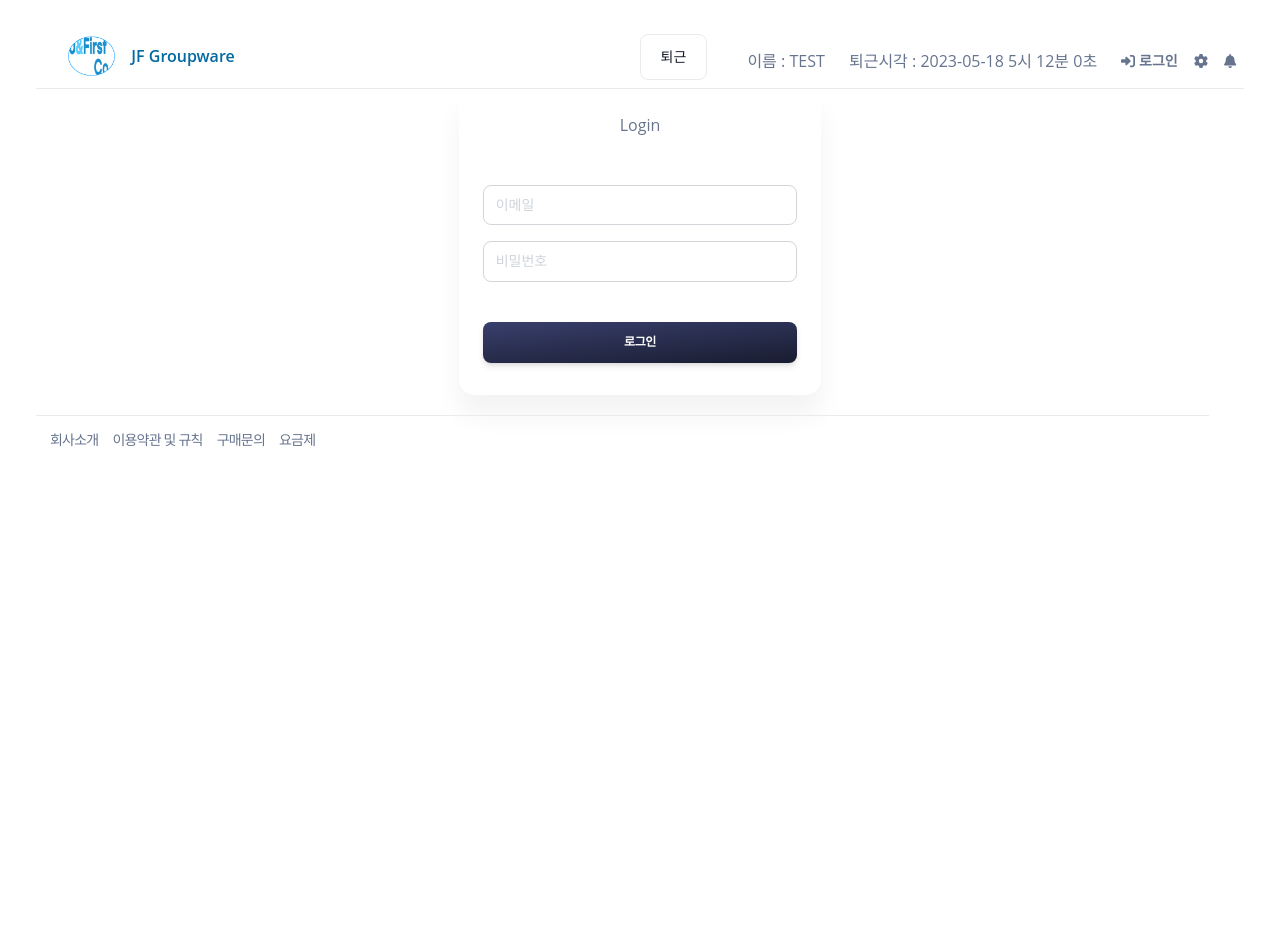
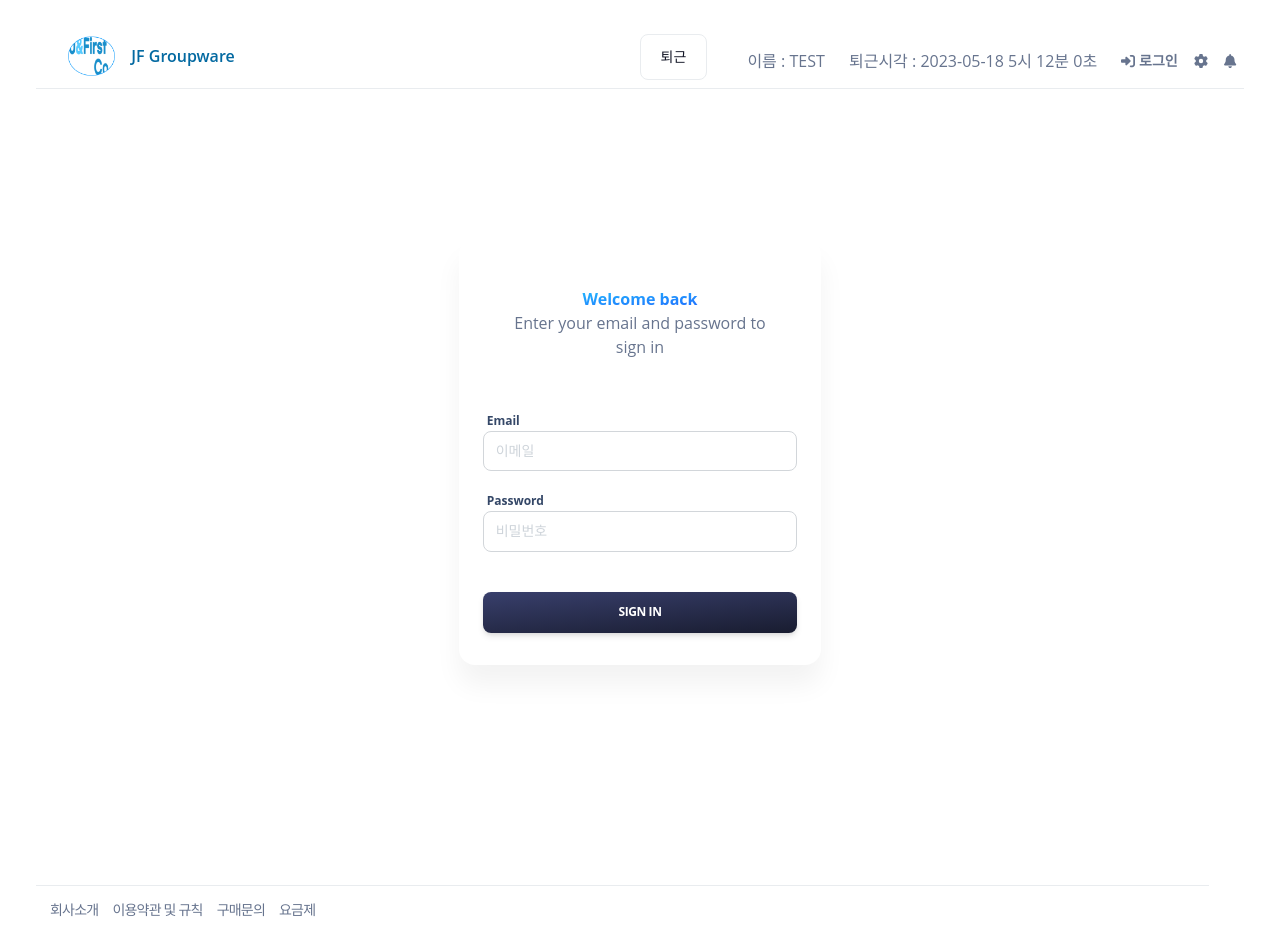
Before and after one commit to eunbbori/gwNew, a Next.js app: page /login in a window 1280 px wide. Before the commit the page ends 800 px from the top, so only its background shows below. Built offline with nearby package versions, Linux system fonts and the light colour scheme.

Commit message:
로그인 UI 2)

```diff
--- a/src/pages/login.tsx
+++ b/src/pages/login.tsx
@@ -32,13 +32,17 @@ const Login: React.FC = () => {
   };
   return (
     <div className="w-full mr-auto ml-auto px-6">
-      <div className="w-full max-w-full px-3 mx-auto mt-0 md:flex-0 shrink-0 md:w-7/12 lg:w-5/12 xl:w-4/12">
+      <div className="w-full max-w-full px-3 mx-auto md:flex-0 shrink-0 md:w-7/12 lg:w-5/12 xl:w-4/12 mt-[150px] mb-[200px]">
         <div className="relative z-0 flex flex-col min-w-0 break-words bg-white border-0 shadow-soft-xl rounded-2xl bg-clip-border">
           <div className="p-6 mb-0 text-center bg-white border-b-0 rounded-t-2xl">
-            <h5>Login</h5>
+            <div className="p-6 pb-0 mb-0 bg-transparent border-b-0 rounded-t-2xl">
+              <h3 className="relative z-10 font-bold text-transparent bg-gradient-to-tl from-blue-600 to-cyan-400 bg-clip-text">Welcome back</h3>
+              <p className="mb-0">Enter your email and password to sign in</p>
+            </div>
           </div>
           <div className="flex-auto p-6">
             <form onSubmit={handleSubmit(onLogin)}>
+              <label className="mb-2 ml-1 font-bold text-xs text-slate-700">Email</label>
               <div className="mb-4">
                 <input
                   {...register('EmpEmail')}
@@ -48,25 +52,26 @@ const Login: React.FC = () => {
                   aria-label="EmpEmail"
                   aria-describedby="EmpEmail-addon"
                 />
-                <div>{errors.EmpEmail?.message}</div>
+                <div className="text-xs text-red-600">{errors.EmpEmail?.message}</div>
               </div>
+              <label className="mb-2 ml-1 font-bold text-xs text-slate-700">Password</label>
               <div className="mb-4">
                 <input
                   {...register('EmpPassword')}
                   placeholder="비밀번호"
-                  type="test"
+                  type="password"
                   className="text-sm focus:shadow-soft-primary-outline leading-5.6 ease-soft block w-full appearance-none rounded-lg border border-solid border-gray-300 bg-white bg-clip-padding py-2 px-3 font-normal text-gray-700 transition-all focus:border-fuchsia-300 focus:bg-white focus:text-gray-700 focus:outline-none focus:transition-shadow"
                   aria-label="Password"
                   aria-describedby="Password-login"
                 />
-                <div>{errors.EmpPassword?.message}</div>
+                <div className="text-xs text-red-600">{errors.EmpPassword?.message}</div>
               </div>
               <div className="text-center">
                 <button
                   type="submit"
                   className="inline-block w-full px-6 py-3 mt-6 mb-2 font-bold text-center text-white uppercase align-middle transition-all bg-transparent border-0 rounded-lg cursor-pointer active:opacity-85 hover:scale-102 hover:shadow-soft-xs leading-pro text-xs ease-soft-in tracking-tight-soft shadow-soft-md bg-150 bg-x-25 bg-gradient-to-tl from-gray-900 to-slate-800 hover:border-slate-700 hover:bg-slate-700 hover:text-white"
                 >
-                  로그인
+                  SIGN IN
                 </button>
               </div>
             </form>
```
